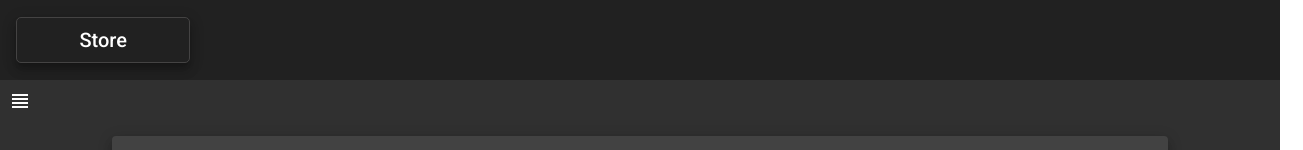
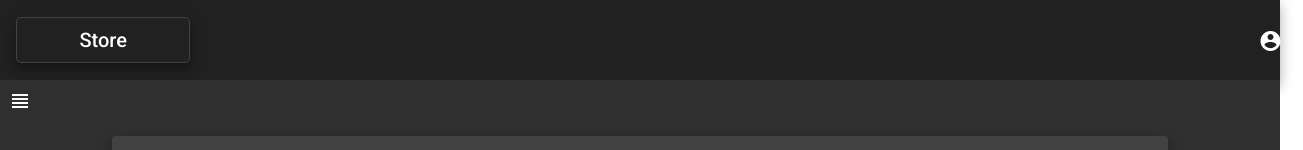
Before and after one commit to viniciusantos2105/Store-Front, an Angular app: page / in a window 1280 px wide. Shown: the top 150 px of the page, 1303 px wide, since content can reach past the window. Built offline with nearby package versions, Linux system fonts and the light colour scheme.

Commit message:
menu login and register

```diff
--- a/src/app/app.module.ts
+++ b/src/app/app.module.ts
@@ -23,6 +23,7 @@ import { HeaderComponent } from './views/components/templeate/header/header.comp
 import { FooterComponent } from './views/components/templeate/footer/footer.component';
 import { NavComponent } from './views/components/templeate/nav/nav.component';
 import { HomeComponent } from './views/components/home/home.component';
+import {MatMenuModule} from '@angular/material/menu';
 
 
 @NgModule({
@@ -57,7 +58,8 @@ import { HomeComponent } from './views/components/home/home.component';
     MatInputModule,
     MatDatepickerModule,
     MatPaginatorModule,
-    MatSnackBarModule
+    MatSnackBarModule,
+    MatMenuModule
   ],
   providers: [],
   bootstrap: [AppComponent]
--- a/src/app/views/components/templeate/header/header.component.css
+++ b/src/app/views/components/templeate/header/header.component.css
@@ -1,8 +1,6 @@
 .header{
     height: 10%;
     display: flex;
-    align-items: center;
-    justify-content: left;
 }
 
 h1{
@@ -14,3 +12,32 @@ h1{
 .example-spacer {
     flex: 1 1 auto;
 }
+
+.container{
+    display: flex;
+    text-align: center;
+    margin-left: 85%;
+}
+
+.user{
+    margin-left: 84%;
+}
+
+.login{
+    border: 2px solid black;
+    border-radius: 3px;
+    color: black;
+    background-color: white;
+}
+
+.register{
+    margin-top: 10px;
+    border: 2px solid white;
+    border-radius: 3px;
+    color: white;
+    background-color: black;
+}
+
+.menu-login{
+    background-color: white;
+}
--- a/src/app/views/components/templeate/header/header.component.html
+++ b/src/app/views/components/templeate/header/header.component.html
@@ -1,3 +1,15 @@
 <mat-toolbar class="header mat-elevation-z8">
     <h1 class="mat-elevation-z8">Store</h1>
+
+    <button mat-button [matMenuTriggerFor]="menu" class="user">
+        <mat-icon>
+            account_circle
+        </mat-icon>
+    </button>
+
+    <mat-menu #menu="matMenu" class="menu-login">
+        <button mat-menu-item class="login">Entrar</button>
+        <button mat-menu-item class="register">Cadastrar-se</button>
+    </mat-menu>
+
 </mat-toolbar>
```
